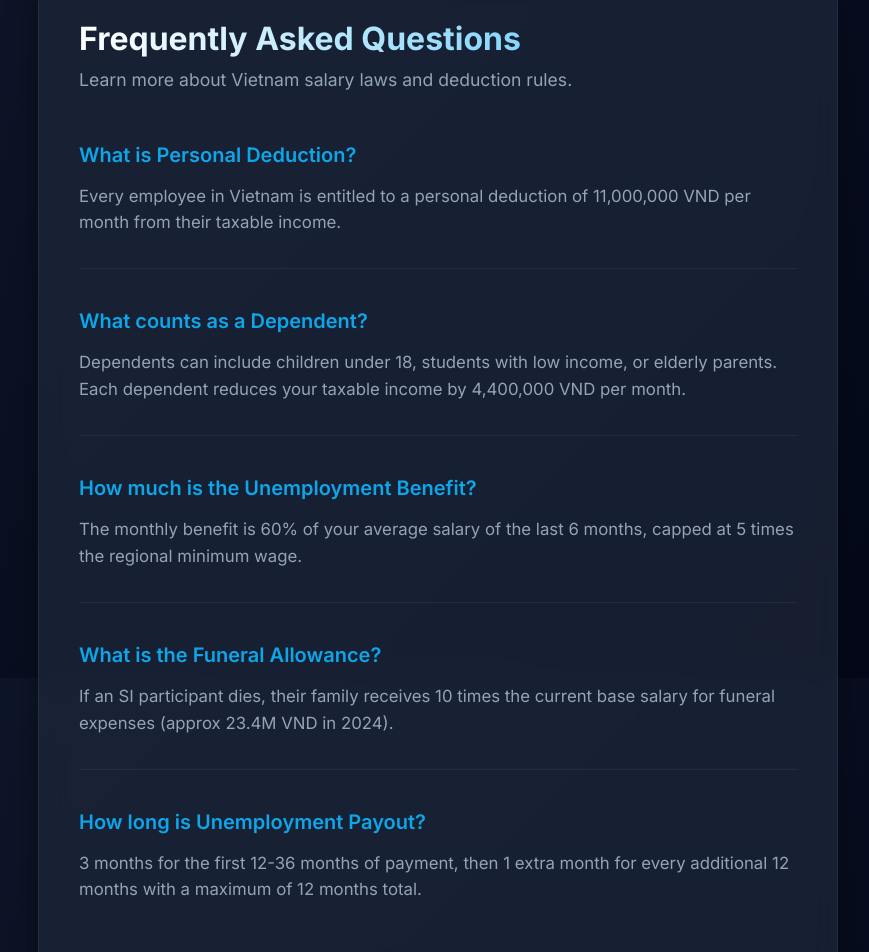
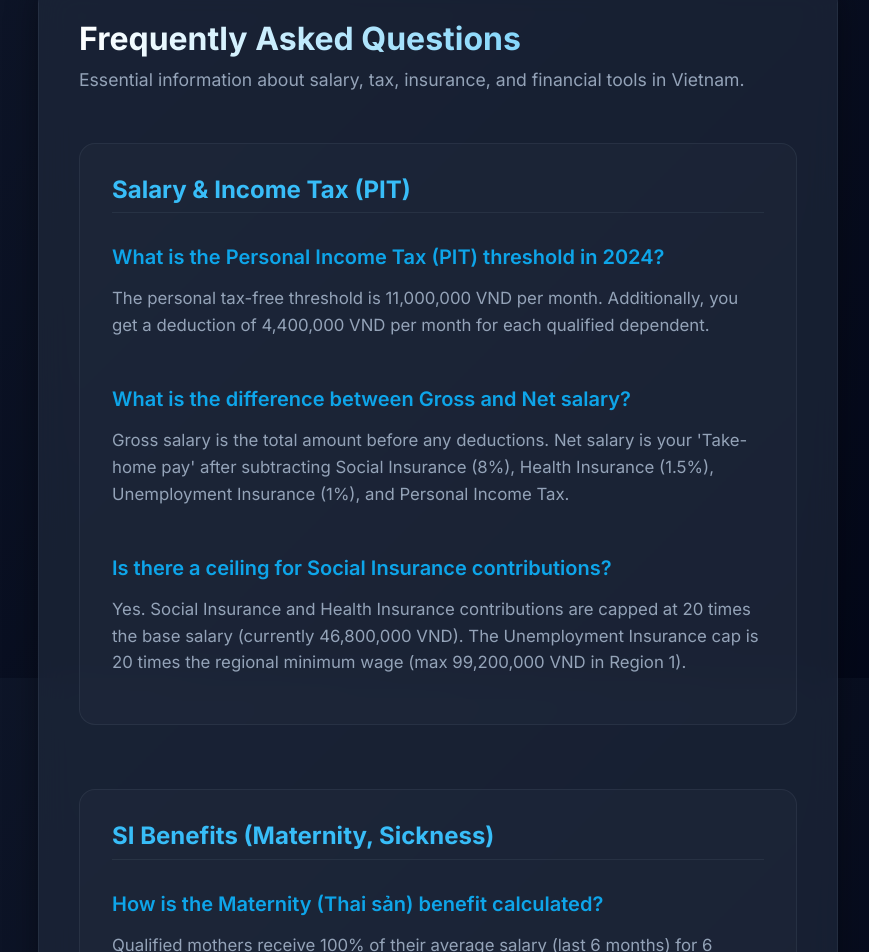
Before and after one commit to lvdatri1/tinhtienluong.com, a Next.js app: page /faq in a window 1280 px wide. Shown: the part 122-1074 px from the top of the page, without its empty margins (202-1071 px from the left). Built offline with nearby package versions, Linux system fonts and the light colour scheme.

Commit message:
feat: complete FAQ overhaul with categories and detailed content

```diff
--- a/src/app/faq/faq.module.css
+++ b/src/app/faq/faq.module.css
@@ -53,12 +53,34 @@
 .faqList {
   display: flex;
   flex-direction: column;
-  gap: 2.5rem;
+  gap: 4rem;
+}
+
+.categorySection {
+  background: rgba(255, 255, 255, 0.02);
+  padding: 2rem;
+  border-radius: 16px;
+  border: 1px solid var(--surface-border);
+}
+
+.categoryTitle {
+  font-size: 1.5rem;
+  font-weight: 700;
+  margin-bottom: 2rem;
+  color: var(--text-accent);
+  border-bottom: 1px solid var(--surface-border);
+  padding-bottom: 0.5rem;
+  display: block;
+}
+
+.categoryItems {
+  display: flex;
+  flex-direction: column;
+  gap: 2rem;
 }
 
 .faqItem {
-  border-bottom: 1px solid var(--surface-border);
-  padding-bottom: 2rem;
+  padding-bottom: 1rem;
 }
 
 .faqItem:last-child {
--- a/src/app/faq/page.tsx
+++ b/src/app/faq/page.tsx
@@ -34,30 +34,19 @@ export default function FAQPage() {
           <p className={styles.description}>{t.faqDescription}</p>
 
           <div className={styles.faqList}>
-            <div className={styles.faqItem}>
-              <h2 className={styles.question}>{t.q1}</h2>
-              <p className={styles.answer}>{t.a1}</p>
-            </div>
-
-            <div className={styles.faqItem}>
-              <h2 className={styles.question}>{t.q2}</h2>
-              <p className={styles.answer}>{t.a2}</p>
-            </div>
-
-            <div className={styles.faqItem}>
-              <h2 className={styles.question}>{t.q4}</h2>
-              <p className={styles.answer}>{t.a4}</p>
-            </div>
-
-            <div className={styles.faqItem}>
-              <h2 className={styles.question}>{t.q5}</h2>
-              <p className={styles.answer}>{t.a5}</p>
-            </div>
-
-            <div className={styles.faqItem}>
-              <h2 className={styles.question}>{t.q6}</h2>
-              <p className={styles.answer}>{t.a6}</p>
-            </div>
+            {Object.values(t.faqCategories || {}).map((category: any, catIdx: number) => (
+              <div key={catIdx} className={styles.categorySection}>
+                <h2 className={styles.categoryTitle}>{category.title}</h2>
+                <div className={styles.categoryItems}>
+                  {category.items.map((item: any, itemIdx: number) => (
+                    <div key={itemIdx} className={styles.faqItem}>
+                      <h3 className={styles.question}>{item.q}</h3>
+                      <p className={styles.answer}>{item.a}</p>
+                    </div>
+                  ))}
+                </div>
+              </div>
+            ))}
           </div>
         </div>
       </div>
--- a/src/locales/en.json
+++ b/src/locales/en.json
@@ -27,13 +27,45 @@
   "totalInsurance": "Total Insurance",
   "faq": "FAQ",
   "faqTitle": "Frequently Asked Questions",
-  "faqDescription": "Learn more about Vietnam salary laws and deduction rules.",
-  "q1": "What is Personal Deduction?",
-  "a1": "Every employee in Vietnam is entitled to a personal deduction of 11,000,000 VND per month from their taxable income.",
-  "q2": "What counts as a Dependent?",
-  "a2": "Dependents can include children under 18, students with low income, or elderly parents. Each dependent reduces your taxable income by 4,400,000 VND per month.",
-  "q3": "How is PIT calculated?",
-  "a3": "Personal Income Tax (PIT) is calculated using a progressive table with rates from 5% to 35% based on your taxable income.",
+  "faqDescription": "Essential information about salary, tax, insurance, and financial tools in Vietnam.",
+  "faqCategories": {
+    "salary": {
+      "title": "Salary & Income Tax (PIT)",
+      "items": [
+        { "q": "What is the Personal Income Tax (PIT) threshold in 2024?", "a": "The personal tax-free threshold is 11,000,000 VND per month. Additionally, you get a deduction of 4,400,000 VND per month for each qualified dependent." },
+        { "q": "What is the difference between Gross and Net salary?", "a": "Gross salary is the total amount before any deductions. Net salary is your 'Take-home pay' after subtracting Social Insurance (8%), Health Insurance (1.5%), Unemployment Insurance (1%), and Personal Income Tax." },
+        { "q": "Is there a ceiling for Social Insurance contributions?", "a": "Yes. Social Insurance and Health Insurance contributions are capped at 20 times the base salary (currently 46,800,000 VND). The Unemployment Insurance cap is 20 times the regional minimum wage (max 99,200,000 VND in Region 1)." }
+      ]
+    },
+    "insurance": {
+      "title": "SI Benefits (Maternity, Sickness)",
+      "items": [
+        { "q": "How is the Maternity (Thai sản) benefit calculated?", "a": "Qualified mothers receive 100% of their average salary (last 6 months) for 6 months. Additionally, there is a one-time allowance equal to 2 months of the current base salary (approx 4.68M VND)." },
+        { "q": "What are the rules for Unemployment Benefit (Thất nghiệp)?", "a": "You must have contributed for at least 12 months. The payout is 60% of your average salary of the last 6 months, capped at 5x the regional minimum wage. Duration is based on total years (12-36 months = 3 months benefit, +1 year = +1 month benefit)." }
+      ]
+    },
+    "payout": {
+      "title": "One-time SI Payout & 2025 Law",
+      "items": [
+        { "q": "How does the 'Law on Social Insurance 2024' affect me?", "a": "Starting July 1, 2025, new participants cannot withdraw BHXH 'one-time' after 12 months. However, if you started contributing BEFORE July 2025, you retain the right to withdraw as per current rules." },
+        { "q": "What is the 'Inflation Coefficient' (Hệ số trượt giá)?", "a": "It is a multiplier set by the government to scale older salaries to current values, ensuring your past contributions maintain their purchasing power when calculated today." }
+      ]
+    },
+    "living": {
+      "title": "Cost of Living & Rent",
+      "items": [
+        { "q": "Where does the cost of living data come from?", "a": "Data is sourced from a combination of Numbeo local statistics, expat community surveys, and current rental listings in HCMC, Hanoi, and Da Nang." },
+        { "q": "What's the difference between lifestyle levels?", "a": "Local: Street food, local markets, shared room. Mid: Local restaurants, decent studio, mix of local/import goods. Expat: Western dining, high-end apartment, mostly imported products." }
+      ]
+    },
+    "mortgage": {
+      "title": "Mortgage & Loans",
+      "items": [
+        { "q": "Why is the interest rate so high after 12 months?", "a": "Most Vietnamese banks offer 'Promotional Rates' for the first 6-12 months. After that, they switch to a 'Floating Rate' which is usually the base rate (approx 8-9%) plus a margin (3-4%)." },
+        { "q": "Which is better: Reducing Balance or Annuity?", "a": "Reducing Balance (Dư nợ giảm dần) results in lower total interest over time. Annuity (Fixed Payment) helps with stable monthly budgeting, though you pay slightly more interest overall." }
+      ]
+    }
+  },
   "dependentTooltip": "Each eligible dependent (children, parents) reduces taxable income by 4.4M VND/month.",
   "grossTooltip": "Your total salary before any insurance or tax deductions.",
   "backToHome": "Back to Home",
--- a/src/locales/vi.json
+++ b/src/locales/vi.json
@@ -23,14 +23,46 @@
   "incomeBreakdown": "Biểu đồ Thu nhập",
   "totalInsurance": "Tổng Bảo hiểm",
   "faq": "Hỏi đáp (FAQ)",
-  "faqTitle": "Các câu hỏi thường gặp",
-  "faqDescription": "Tìm hiểu thêm về luật lương và các quy định giảm trừ tại Việt Nam.",
-  "q1": "Giảm trừ gia cảnh bản thân là gì?",
-  "a1": "Mọi người lao động tại Việt Nam đều được giảm trừ gia cảnh bản thân là 11.000.000 VNĐ/tháng trước khi tính thuế.",
-  "q2": "Ai được tính là người phụ thuộc?",
-  "a2": "Người phụ thuộc bao gồm con dưới 18 tuổi, sinh viên có thu nhập thấp, hoặc cha mẹ già. Mỗi người phụ thuộc giúp giảm thu nhập chịu thuế thêm 4.400.000 VNĐ/tháng.",
-  "q3": "Thuế TNCN được tính như thế nào?",
-  "a3": "Thuế Thu Nhập Cá Nhân được tính theo biểu thuế lũy tiến từng phần với các mức thuế suất từ 5% đến 35%.",
+  "faqTitle": "Câu hỏi thường gặp (FAQ)",
+  "faqDescription": "Thông tin thiết yếu về lương, thuế, bảo hiểm và các công cụ tài chính tại Việt Nam.",
+  "faqCategories": {
+    "salary": {
+      "title": "Lương & Thuế TNCN",
+      "items": [
+        { "q": "Mức giảm trừ gia cảnh năm 2024 là bao nhiêu?", "a": "Mức giảm trừ đối với đối tượng nộp thuế là 11.000.000 đồng/tháng. Mức giảm trừ cho mỗi người phụ thuộc là 4.400.000 đồng/tháng." },
+        { "q": "Lương Gross và lương Net khác nhau thế nào?", "a": "Lương Gross là tổng thu nhập trước khi trừ các khoản đóng bảo hiểm và thuế. Lương Net là số tiền thực nhận sau khi đã trừ 8% BHXH, 1.5% BHYT, 1% BHTN và Thuế TNCN." },
+        { "q": "Mức trần đóng BHXH là bao nhiêu?", "a": "BHXH và BHYT có mức trần đóng là 20 lần mức lương cơ sở (hiện là 46.800.000đ). BHTN có mức trần là 20 lần mức lương tối thiểu vùng (tối đa 99.200.000đ tại Vùng 1)." }
+      ]
+    },
+    "insurance": {
+      "title": "Chế độ BHXH (Thai sản, Ốm đau)",
+      "items": [
+        { "q": "Cách tính tiền hưởng chế độ Thai sản?", "a": "Lao động nữ được hưởng 100% mức bình quân tiền lương tháng đóng BHXH của 06 tháng trước khi nghỉ việc. Ngoài ra còn được trợ cấp một lần bằng 02 lần mức lương cơ sở (khoảng 4.68 triệu đồng)." },
+        { "q": "Điều kiện hưởng trợ cấp Thất nghiệp?", "a": "Bạn phải đóng BHTN từ đủ 12 tháng trở lên. Mức hưởng bằng 60% mức bình quân tiền lương 06 tháng liền kề trước khi thất nghiệp. Thời gian hưởng tùy thuộc vào số năm đóng (12-36 tháng được hưởng 3 tháng, sau đó cứ thêm 1 năm đóng được thêm 1 tháng)." }
+      ]
+    },
+    "payout": {
+      "title": "BHXH 1 Lần & Luật 2025",
+      "items": [
+        { "q": "Luật BHXH 2024 ảnh hưởng thế nào đến việc rút 1 lần?", "a": "Từ 01/07/2025, người mới tham gia BHXH sẽ không được rút 1 lần sau 12 tháng nghỉ việc. Tuy nhiên, nếu bạn đã tham gia trước tháng 07/2025, bạn vẫn giữ nguyên quyền rút BHXH 1 lần theo quy định hiện hành." },
+        { "q": "Hệ số trượt giá là gì?", "a": "Đây là hệ số điều chỉnh tiền lương đã đóng BHXH nhằm bù đắp sự mất giá của đồng tiền, giúp số tiền bạn nhận được ở hiện tại tương xứng với giá trị tại thời điểm đóng trong quá khứ." }
+      ]
+    },
+    "living": {
+      "title": "Chi phí sinh hoạt & Thuê nhà",
+      "items": [
+        { "q": "Dữ liệu chi phí sinh hoạt lấy từ đâu?", "a": "Dữ liệu được tổng hợp từ thống kê của Numbeo, các khảo sát cộng đồng người nước ngoài và giá thuê nhà thực tế tại TP.HCM, Hà Nội và Đà Nẵng." },
+        { "q": "Sự khác biệt giữa các mức sống là gì?", "a": "Local: Ăn uống tại quán địa phương, đi chợ, thuê phòng chung. Mid: Ăn nhà hàng bình dân, căn hộ studio, kết hợp hàng nội/ngoại nhập. Expat: Ăn đồ Tây, căn hộ cao cấp, chủ yếu dùng hàng nhập khẩu." }
+      ]
+    },
+    "mortgage": {
+      "title": "Vay vốn & Trả góp",
+      "items": [
+        { "q": "Tại sao lãi suất thường tăng mạnh sau 12 tháng?", "a": "Các ngân hàng thường chỉ ưu đãi lãi suất trong 6-12 tháng đầu. Sau đó sẽ áp dụng lãi suất thả nổi = Lãi suất cơ sở (khoảng 8-9%) + Biên độ (3-4%)." },
+        { "q": "Nên chọn Dư nợ giảm dần hay Trả đều (Annuity)?", "a": "Dư nợ giảm dần giúp tổng tiền lãi phải trả thấp hơn. Trả đều giúp bạn chủ động kế hoạch tài chính vì số tiền trả mỗi tháng là cố định, dù tổng lãi sẽ cao hơn một chút." }
+      ]
+    }
+  },
   "dependentTooltip": "Mỗi người phụ thuộc hợp lệ (con cái, cha mẹ) giúp giảm thu nhập chịu thuế 4.4tr VNĐ/tháng.",
   "grossTooltip": "Tổng mức lương của bạn trước khi trừ bảo hiểm và thuế.",
   "backToHome": "Quay lại trang chủ",
```
